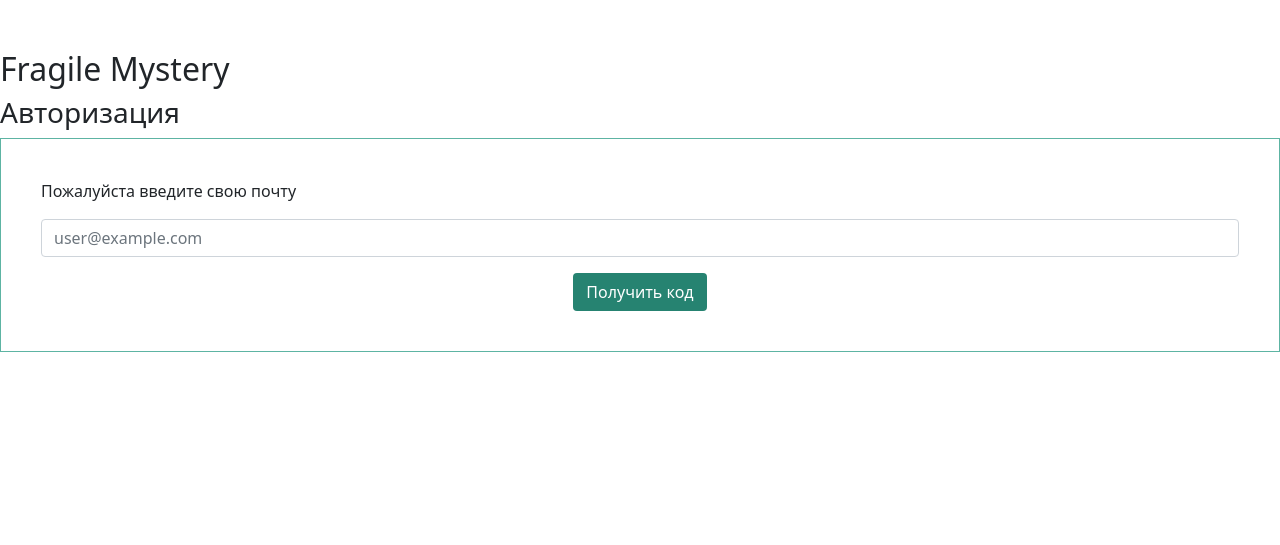
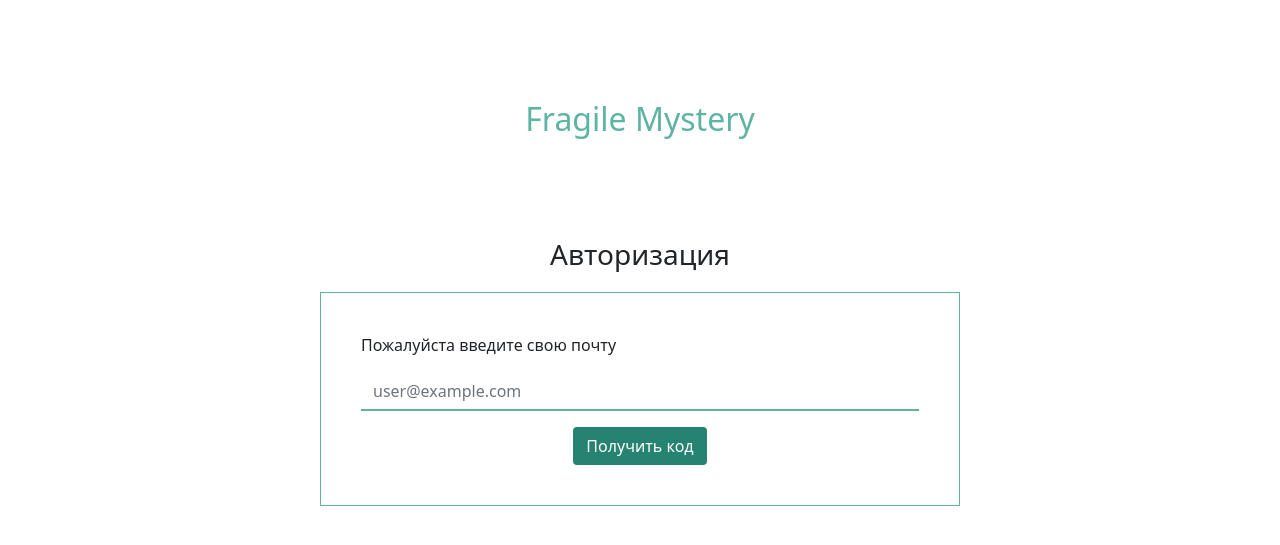
Before and after one commit to Daniil-Solo/Jewelry-Shop-on-Django, a Django app: page /auth/ in a window 1280 px wide. Shown: the top 545 px of the page. Run offline with Django 4.2, Linux system fonts and the light colour scheme.

Commit message:
add styles for authorization

```diff
--- a/jewshop/core/static/core/css/styles.css
+++ b/jewshop/core/static/core/css/styles.css
@@ -223,3 +223,39 @@ section#view{
 #view .col-form{
     padding: 5px 0px;
 }
+/*------------------Авторизация--------------*/
+#auth .email_field{
+    border: 0px;
+    border-radius: 0px;
+    border-bottom: 2px solid #5DB4A3;
+}
+#container-auth{
+    margin: auto;
+}
+#auth h2{
+    margin: 100px 0px;
+    color: #5DB4A3;
+    text-align: center;
+}
+#auth h3{
+    margin: 20px 0px;
+    text-align: center;
+}
+@media (max-width: 450px) {
+    #container-auth{
+        width: 95%;
+    }
+}
+@media (max-width: 650px) and (min-width: 450px){
+    #container-auth{
+        width: 70%;
+    }
+}
+@media (min-width: 650px) {
+    #container-auth{
+        width: 50%;
+    }
+}
+#auth .errorlist{
+    color: red;
+}
```
